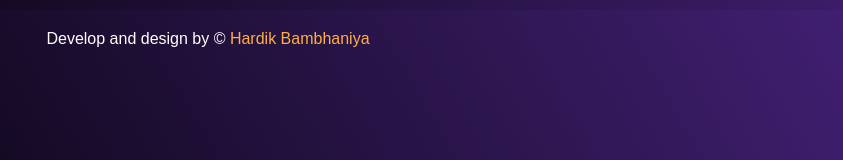
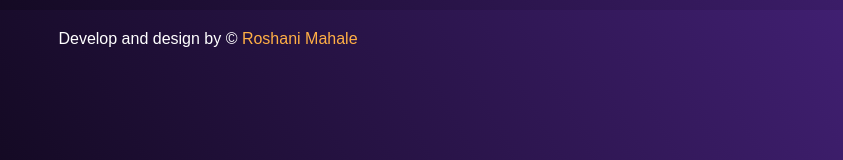
Before and after one commit to Roshani-Mahale/PRODIGY_WD_04, a plain HTML site: page weather app/index.html in a window 1280 px wide. Shown: the part 898-1058 px from the top of the page, 437-1280 px from the left. Drawn offline with Linux system fonts and the light colour scheme.

Commit message:
Update index.html

```diff
--- a/weather app/index.html
+++ b/weather app/index.html
@@ -79,7 +79,7 @@
     </div>
   </div>
   <div class="author">
-    <span>Develop and design by ©<a href="https://www.linkedin.com/in/hardik-bambhaniya?utm_source=share&utm_campaign=share_via&utm_content=profile&utm_medium=android_app" target="main"> Hardik Bambhaniya</a></span>
+    <span>Develop and design by ©<a href="https://www.linkedin.com/in/hardik-bambhaniya?utm_source=share&utm_campaign=share_via&utm_content=profile&utm_medium=android_app" target="main"> Roshani Mahale </a></span>
   </div>
 </footer>
 <script src="script.js"></script>
```
